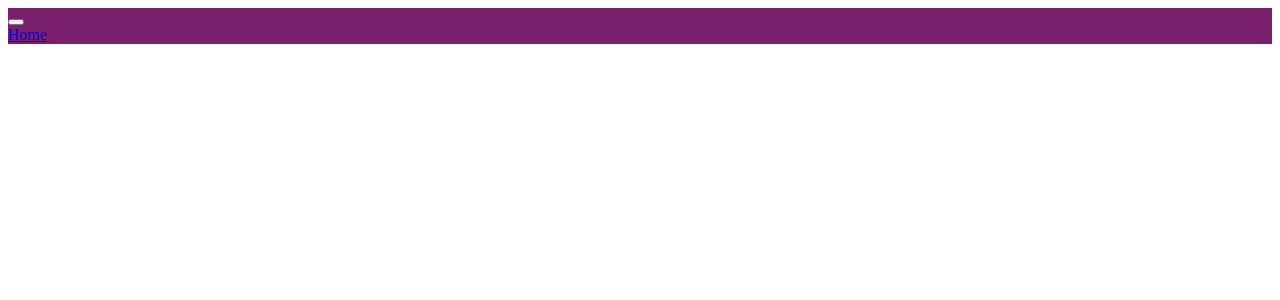
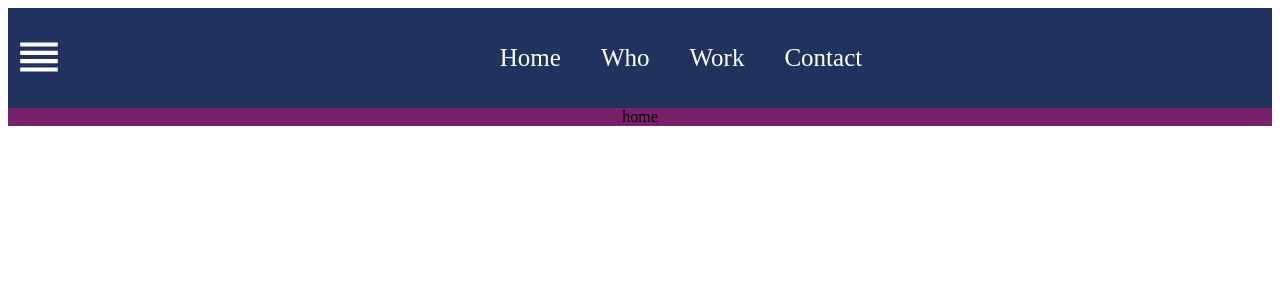
Before and after one commit to hirushiRathnayake/Elders_App, a React (Create React App) app in the folder elders/: page / in a window 1280 px wide. Shown: the top 300 px of the page. Built offline with nearby package versions, Linux system fonts and the light colour scheme.

Commit message:
make Navbar with styles

```diff
--- a/elders/package.json
+++ b/elders/package.json
@@ -5,6 +5,7 @@
   "dependencies": {
     "@emotion/react": "^11.11.3",
     "@emotion/styled": "^11.11.0",
+    "@mui/icons-material": "^5.15.6",
     "@mui/material": "^5.15.6",
     "bootstrap": "^5.3.2",
     "cra-template": "1.2.0",
--- a/elders/src/App.css
+++ b/elders/src/App.css
@@ -1,5 +1,8 @@
-/* .App{
-height: 100vh;
+.App{
+text-align: center
+};
 
-
-};  */
+.body{
+    padding: 0%;
+    margin: 0%;
+}
--- a/elders/src/App.js
+++ b/elders/src/App.js
@@ -4,11 +4,13 @@ import Work from './Pages/Work';
 import Contact from './Pages/Contact';
 import './App.css';
 import {BrowserRouter,Router,Routes,Route} from "react-router-dom";
+import Navbar from './components/Navbar';
 
 function App() {
   return (
   <div className='App'>
     <BrowserRouter>
+    <Navbar/>
     <Routes>
         <Route path='/' element={<Home/>}/>
         <Route path='/Who' element={<Who/>}/>
--- a/elders/src/Pages/Home.js
+++ b/elders/src/Pages/Home.js
@@ -1,12 +1,12 @@
 import React from 'react'
 import '../style/Home.css';
-import Navbar from '../components/Navbar';
+
 
 
 function Home() {
   return (
     <div className='Hero'>
-    <Navbar/>
+               home
     </div>
   )
 }
--- a/elders/src/components/Navbar.js
+++ b/elders/src/components/Navbar.js
@@ -1,14 +1,18 @@
 import React from 'react'
 import '../style/Navbar.css';
 import { Link } from 'react-router-dom';
+import ReorderIcon from '@mui/icons-material/Reorder';
 
 function Navbar() {
   return (
     <div className='navbar'>
       <div className='toggleButton'>
-        <button></button>
+        <button><ReorderIcon/></button>
         <div className='links'>
-               <Link>Home</Link>
+               <Link to='/'>Home</Link>
+               <Link to='/Who'>Who</Link>
+               <Link to='/Work'>Work</Link>
+               <Link to='/Contact'>Contact</Link>
         </div>
       </div>
 
--- a/elders/src/style/Navbar.css
+++ b/elders/src/style/Navbar.css
@@ -1,6 +1,88 @@
-.Nav{
-display: flex;
-justify-content: center;
-width:1700px;
-background-color: brown;
+.navbar{
+    width: 100%;
+    height: 100%;
+    background: #21325e;
 }
+
+.links{
+    width: 100%;
+    height: 100%;
+    display: flex;
+    align-items: center;
+    justify-content: center;
+    color: aliceblue;
+}
+
+.navbar a {
+    color: white;
+    text-decoration: none;
+    margin: 20px;
+    font-size: 25px;
+  }
+
+  .toggleButton {
+    width: 100%;
+    height: 100px;
+    display: flex;
+    align-items: center;
+    justify-content: flex-end;
+  }
+
+  .toggleButton svg {
+    font-size: 50px;
+  }
+  .toggleButton button {
+    margin-right: 20px;
+    background-color: transparent;
+    border: none;
+    color: white;
+    cursor: pointer;
+  }
+
+  /* #open {
+    height: 100vh;
+  }
+
+  #open .links {
+    flex-direction: column;
+    justify-content: flex-start;
+    margin-top: 100px;
+  }
+
+  #open a {
+    width: 100%;
+    text-align: center;
+  }
+
+  @media only screen and (max-width: 900px) {
+    .navbar a {
+      width: 70px;
+    }
+  }
+
+  @media only screen and (max-width: 600px) {
+    .toggleButton {
+      display: flex;
+    }
+    #close a {
+      display: none;
+    }
+  }
+
+  @media only screen and (min-width: 600px) {
+    .toggleButton {
+      display: none;
+    }
+
+    .hiddenLinks {
+      display: none;
+    }
+
+    #open {
+      height: 100px;
+    }
+
+    #open .links {
+      flex-direction: row;
+    }
+  } */
```
Also changed, not shown: 1 other file (tests, documents, lock files or other folders).
